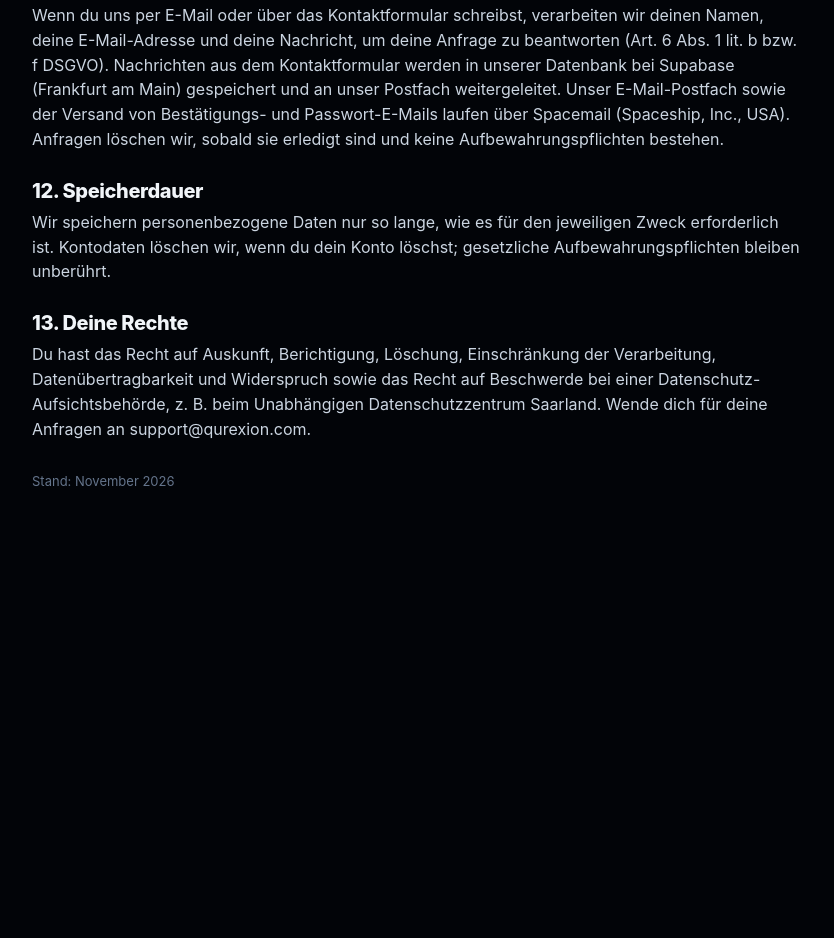
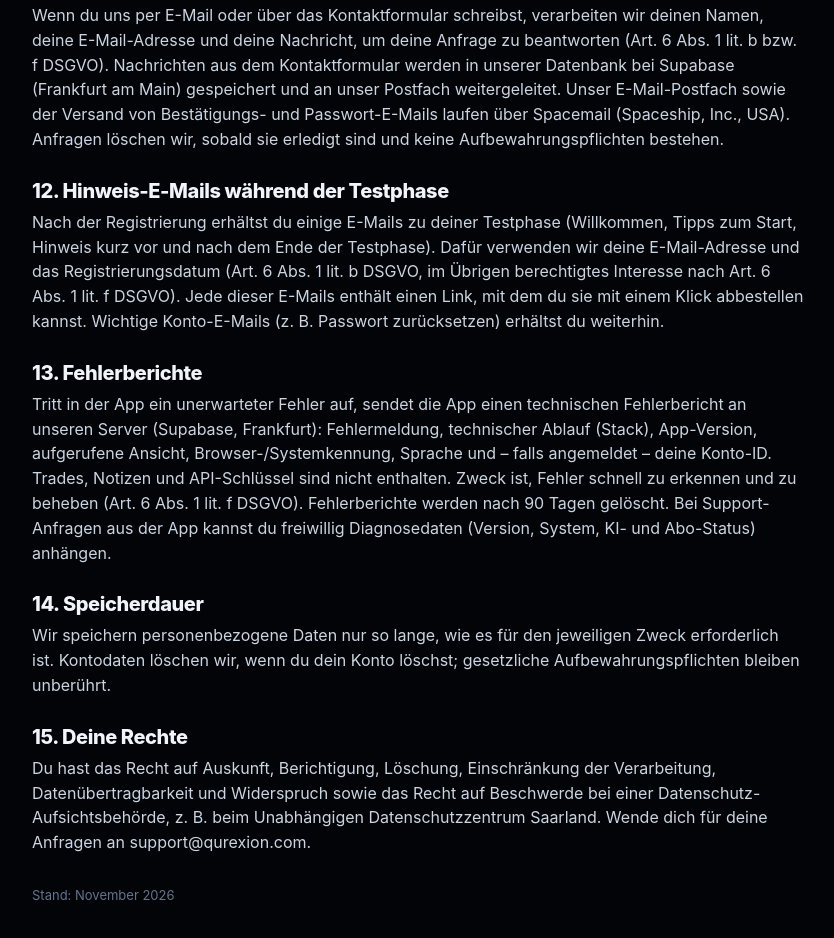
Before and after one commit to QurexionTracker/qurexion-website, a plain HTML site: page datenschutz.html in a window 1280 px wide. Shown: the part 2151-3089 px from the top of the page, without its empty margins (222-1056 px from the left). Before the commit the page ends 2723 px from the top, so only its background shows below. Drawn offline with Linux system fonts and the light colour scheme.

Commit message:
Webseite: datenschutz.html

```diff
--- a/datenschutz.html
+++ b/datenschutz.html
@@ -170,9 +170,13 @@ footer a:hover{color:#fff}
 <p>Wenn du die Web-App (app.qurexion.com) nutzt oder in der Windows-App den Cloud-Sync einschaltest, speichern wir deine App-Daten (z. B. Trades, Notizen, Playbooks, Einstellungen) in deinem Konto bei Supabase (Server in Frankfurt am Main). Börsen-Verbindungen der Web-App werden mit AES-256-GCM verschlüsselt gespeichert und nur für den Abruf deiner Positionen und Kontostände an die jeweilige Börse übermittelt. Rechtsgrundlage ist die Vertragserfüllung (Art. 6 Abs. 1 lit. b DSGVO). Die Daten werden gelöscht, wenn du dein Konto löschst. Den Cloud-Sync der Windows-App kannst du jederzeit ausschalten.</p>
 <h2>11. Kontakt per E-Mail und Kontaktformular</h2>
 <p>Wenn du uns per E-Mail oder über das Kontaktformular schreibst, verarbeiten wir deinen Namen, deine E-Mail-Adresse und deine Nachricht, um deine Anfrage zu beantworten (Art. 6 Abs. 1 lit. b bzw. f DSGVO). Nachrichten aus dem Kontaktformular werden in unserer Datenbank bei Supabase (Frankfurt am Main) gespeichert und an unser Postfach weitergeleitet. Unser E-Mail-Postfach sowie der Versand von Bestätigungs- und Passwort-E-Mails laufen über Spacemail (Spaceship, Inc., USA). Anfragen löschen wir, sobald sie erledigt sind und keine Aufbewahrungspflichten bestehen.</p>
-<h2>12. Speicherdauer</h2>
+<h2>12. Hinweis-E-Mails während der Testphase</h2>
+<p>Nach der Registrierung erhältst du einige E-Mails zu deiner Testphase (Willkommen, Tipps zum Start, Hinweis kurz vor und nach dem Ende der Testphase). Dafür verwenden wir deine E-Mail-Adresse und das Registrierungsdatum (Art. 6 Abs. 1 lit. b DSGVO, im Übrigen berechtigtes Interesse nach Art. 6 Abs. 1 lit. f DSGVO). Jede dieser E-Mails enthält einen Link, mit dem du sie mit einem Klick abbestellen kannst. Wichtige Konto-E-Mails (z. B. Passwort zurücksetzen) erhältst du weiterhin.</p>
+<h2>13. Fehlerberichte</h2>
+<p>Tritt in der App ein unerwarteter Fehler auf, sendet die App einen technischen Fehlerbericht an unseren Server (Supabase, Frankfurt): Fehlermeldung, technischer Ablauf (Stack), App-Version, aufgerufene Ansicht, Browser-/Systemkennung, Sprache und – falls angemeldet – deine Konto-ID. Trades, Notizen und API-Schlüssel sind nicht enthalten. Zweck ist, Fehler schnell zu erkennen und zu beheben (Art. 6 Abs. 1 lit. f DSGVO). Fehlerberichte werden nach 90 Tagen gelöscht. Bei Support-Anfragen aus der App kannst du freiwillig Diagnosedaten (Version, System, KI- und Abo-Status) anhängen.</p>
+<h2>14. Speicherdauer</h2>
 <p>Wir speichern personenbezogene Daten nur so lange, wie es für den jeweiligen Zweck erforderlich ist. Kontodaten löschen wir, wenn du dein Konto löschst; gesetzliche Aufbewahrungspflichten bleiben unberührt.</p>
-<h2>13. Deine Rechte</h2>
+<h2>15. Deine Rechte</h2>
 <p>Du hast das Recht auf Auskunft, Berichtigung, Löschung, Einschränkung der Verarbeitung, Datenübertragbarkeit und Widerspruch sowie das Recht auf Beschwerde bei einer Datenschutz-Aufsichtsbehörde, z. B. beim Unabhängigen Datenschutzzentrum Saarland. Wende dich für deine Anfragen an <a href="mailto:support@qurexion.com">support@qurexion.com</a>.</p>
 <p style="margin-top:30px;color:#64748b;font-size:13px">Stand: November 2026</p>
 </main></body></html>
```
